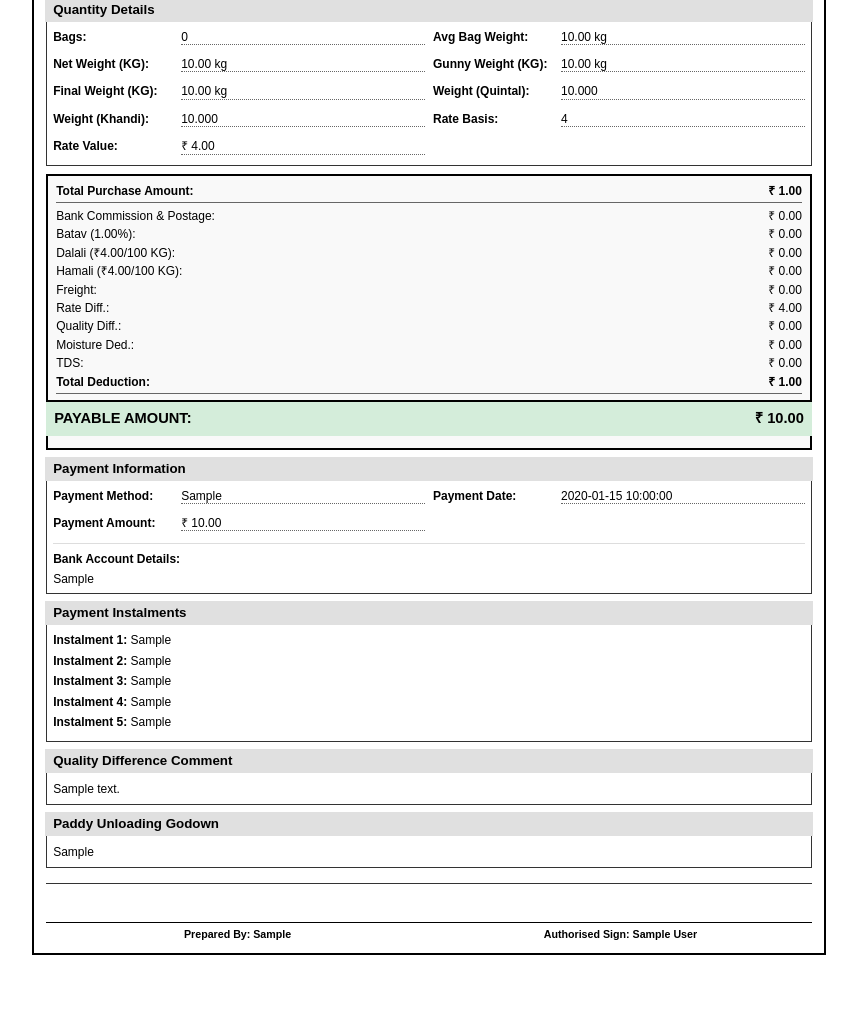
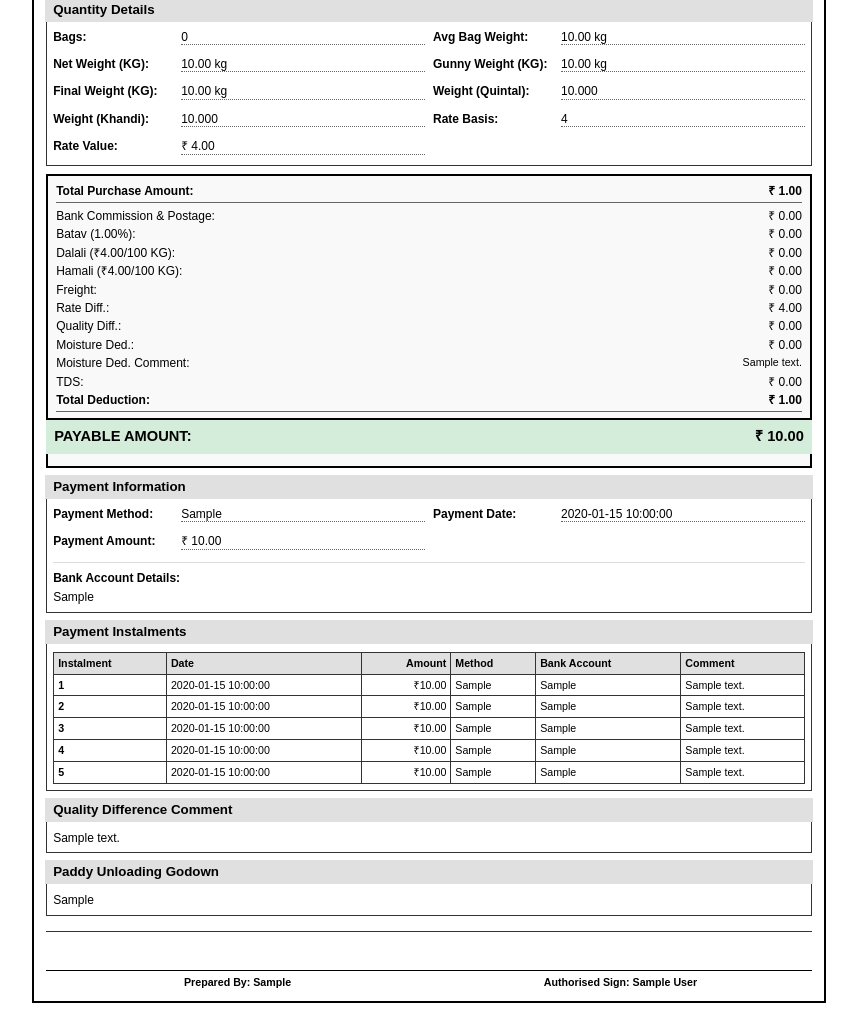
Before and after one commit to informatrixlntd/Final_Smart_Purchase_Slip, a Flask app: template backend/templates/print_template.html in a window 1280 px wide. Shown: the part 389-1407 px from the top of the page, without its empty margins (211-1068 px from the left). Before the commit the page ends 1344 px from the top, so only its background shows below. Run offline with Flask 3, Linux system fonts and the light colour scheme; the template is opened without the code that fills it: most values are stand-ins (such as "Sample title", 1, 10 or a date in 2020); parts of the project's set-up code (start-up, migrations or seed data) failed here and were passed over.

Commit message:
Updated app.html

```diff
--- a/backend/database.py
+++ b/backend/database.py
@@ -217,6 +217,8 @@ def init_db():
             'postage': "DOUBLE DEFAULT 0",
             'payment_due_comment': "TEXT",
             'payment_bank_account': "TEXT",
+            'mobile_number': "VARCHAR(255)",
+            'moisture_ded_comment': "TEXT",
             'instalment_1_amount': "DOUBLE DEFAULT 0",
             'instalment_1_comment': "TEXT",
             'instalment_1_payment_method': "VARCHAR(255)",
--- a/backend/routes/slips.py
+++ b/backend/routes/slips.py
@@ -335,7 +335,7 @@ def get_slips():
         offset = (page - 1) * limit
 
         cursor.execute('''
-            SELECT id, bill_no, date, party_name, final_weight_kg, rate_basis,
+            SELECT id, bill_no, date, party_name, mobile_number, final_weight_kg, rate_basis,
                    payable_amount, instalment_1_amount, instalment_2_amount,
                    instalment_3_amount, instalment_4_amount, instalment_5_amount
             FROM purchase_slips
--- a/backend/templates/print_template.html
+++ b/backend/templates/print_template.html
@@ -337,6 +337,12 @@
                 <span>Moisture Ded.:</span>
                 <span>₹ {{ "%.2f"|format(slip.moisture_ded or 0) }}</span>
             </div>
+            {% if slip.moisture_ded_comment %}
+            <div class="calc-row">
+                <span>Moisture Ded. Comment:</span>
+                <span style="font-size: 8pt;">{{ slip.moisture_ded_comment }}</span>
+            </div>
+            {% endif %}
             <div class="calc-row">
                 <span>TDS:</span>
                 <span>₹ {{ "%.2f"|format(slip.tds or 0) }}</span>
@@ -375,34 +381,73 @@
             {% endif %}
         </div>
 
-        {% if slip.instalment_1 or slip.instalment_2 or slip.instalment_3 or slip.instalment_4 or slip.instalment_5 %}
+        {% if slip.instalment_1_date or slip.instalment_1_amount or slip.instalment_2_date or slip.instalment_2_amount or slip.instalment_3_date or slip.instalment_3_amount or slip.instalment_4_date or slip.instalment_4_amount or slip.instalment_5_date or slip.instalment_5_amount %}
         <div class="content-section">
             <div class="section-title">Payment Instalments</div>
-            {% if slip.instalment_1 %}
-            <div style="font-size: 9pt; margin-bottom: 6px;">
-                <strong>Instalment 1:</strong> {{ slip.instalment_1 }}
-            </div>
-            {% endif %}
-            {% if slip.instalment_2 %}
-            <div style="font-size: 9pt; margin-bottom: 6px;">
-                <strong>Instalment 2:</strong> {{ slip.instalment_2 }}
-            </div>
-            {% endif %}
-            {% if slip.instalment_3 %}
-            <div style="font-size: 9pt; margin-bottom: 6px;">
-                <strong>Instalment 3:</strong> {{ slip.instalment_3 }}
-            </div>
-            {% endif %}
-            {% if slip.instalment_4 %}
-            <div style="font-size: 9pt; margin-bottom: 6px;">
-                <strong>Instalment 4:</strong> {{ slip.instalment_4 }}
-            </div>
-            {% endif %}
-            {% if slip.instalment_5 %}
-            <div style="font-size: 9pt; margin-bottom: 6px;">
-                <strong>Instalment 5:</strong> {{ slip.instalment_5 }}
-            </div>
-            {% endif %}
+            <table style="width: 100%; border-collapse: collapse; margin-top: 8px; font-size: 8pt;">
+                <thead>
+                    <tr style="background-color: #e0e0e0;">
+                        <th style="border: 1px solid #333; padding: 4px; text-align: left;">Instalment</th>
+                        <th style="border: 1px solid #333; padding: 4px; text-align: left;">Date</th>
+                        <th style="border: 1px solid #333; padding: 4px; text-align: right;">Amount</th>
+                        <th style="border: 1px solid #333; padding: 4px; text-align: left;">Method</th>
+                        <th style="border: 1px solid #333; padding: 4px; text-align: left;">Bank Account</th>
+                        <th style="border: 1px solid #333; padding: 4px; text-align: left;">Comment</th>
+                    </tr>
+                </thead>
+                <tbody>
+                    {% if slip.instalment_1_date or slip.instalment_1_amount %}
+                    <tr>
+                        <td style="border: 1px solid #333; padding: 4px; font-weight: bold;">1</td>
+                        <td style="border: 1px solid #333; padding: 4px;">{{ slip.instalment_1_date_formatted or '-' }}</td>
+                        <td style="border: 1px solid #333; padding: 4px; text-align: right;">₹{{ "%.2f"|format(slip.instalment_1_amount or 0) }}</td>
+                        <td style="border: 1px solid #333; padding: 4px;">{{ slip.instalment_1_payment_method or '-' }}</td>
+                        <td style="border: 1px solid #333; padding: 4px;">{{ slip.instalment_1_payment_bank_account or '-' }}</td>
+                        <td style="border: 1px solid #333; padding: 4px;">{{ slip.instalment_1_comment or '-' }}</td>
+                    </tr>
+                    {% endif %}
+                    {% if slip.instalment_2_date or slip.instalment_2_amount %}
+                    <tr>
+                        <td style="border: 1px solid #333; padding: 4px; font-weight: bold;">2</td>
+                        <td style="border: 1px solid #333; padding: 4px;">{{ slip.instalment_2_date_formatted or '-' }}</td>
+                        <td style="border: 1px solid #333; padding: 4px; text-align: right;">₹{{ "%.2f"|format(slip.instalment_2_amount or 0) }}</td>
+                        <td style="border: 1px solid #333; padding: 4px;">{{ slip.instalment_2_payment_method or '-' }}</td>
+                        <td style="border: 1px solid #333; padding: 4px;">{{ slip.instalment_2_payment_bank_account or '-' }}</td>
+                        <td style="border: 1px solid #333; padding: 4px;">{{ slip.instalment_2_comment or '-' }}</td>
+                    </tr>
+                    {% endif %}
+                    {% if slip.instalment_3_date or slip.instalment_3_amount %}
+                    <tr>
+                        <td style="border: 1px solid #333; padding: 4px; font-weight: bold;">3</td>
+                        <td style="border: 1px solid #333; padding: 4px;">{{ slip.instalment_3_date_formatted or '-' }}</td>
+                        <td style="border: 1px solid #333; padding: 4px; text-align: right;">₹{{ "%.2f"|format(slip.instalment_3_amount or 0) }}</td>
+                        <td style="border: 1px solid #333; padding: 4px;">{{ slip.instalment_3_payment_method or '-' }}</td>
+                        <td style="border: 1px solid #333; padding: 4px;">{{ slip.instalment_3_payment_bank_account or '-' }}</td>
+                        <td style="border: 1px solid #333; padding: 4px;">{{ slip.instalment_3_comment or '-' }}</td>
+                    </tr>
+                    {% endif %}
+                    {% if slip.instalment_4_date or slip.instalment_4_amount %}
+                    <tr>
+                        <td style="border: 1px solid #333; padding: 4px; font-weight: bold;">4</td>
+                        <td style="border: 1px solid #333; padding: 4px;">{{ slip.instalment_4_date_formatted or '-' }}</td>
+                        <td style="border: 1px solid #333; padding: 4px; text-align: right;">₹{{ "%.2f"|format(slip.instalment_4_amount or 0) }}</td>
+                        <td style="border: 1px solid #333; padding: 4px;">{{ slip.instalment_4_payment_method or '-' }}</td>
+                        <td style="border: 1px solid #333; padding: 4px;">{{ slip.instalment_4_payment_bank_account or '-' }}</td>
+                        <td style="border: 1px solid #333; padding: 4px;">{{ slip.instalment_4_comment or '-' }}</td>
+                    </tr>
+                    {% endif %}
+                    {% if slip.instalment_5_date or slip.instalment_5_amount %}
+                    <tr>
+                        <td style="border: 1px solid #333; padding: 4px; font-weight: bold;">5</td>
+                        <td style="border: 1px solid #333; padding: 4px;">{{ slip.instalment_5_date_formatted or '-' }}</td>
+                        <td style="border: 1px solid #333; padding: 4px; text-align: right;">₹{{ "%.2f"|format(slip.instalment_5_amount or 0) }}</td>
+                        <td style="border: 1px solid #333; padding: 4px;">{{ slip.instalment_5_payment_method or '-' }}</td>
+                        <td style="border: 1px solid #333; padding: 4px;">{{ slip.instalment_5_payment_bank_account or '-' }}</td>
+                        <td style="border: 1px solid #333; padding: 4px;">{{ slip.instalment_5_comment or '-' }}</td>
+                    </tr>
+                    {% endif %}
+                </tbody>
+            </table>
         </div>
         {% endif %}
 
```
Also changed, not shown: desktop/app.html (+13 -6 lines), desktop/main.js (+40 -13 lines).
